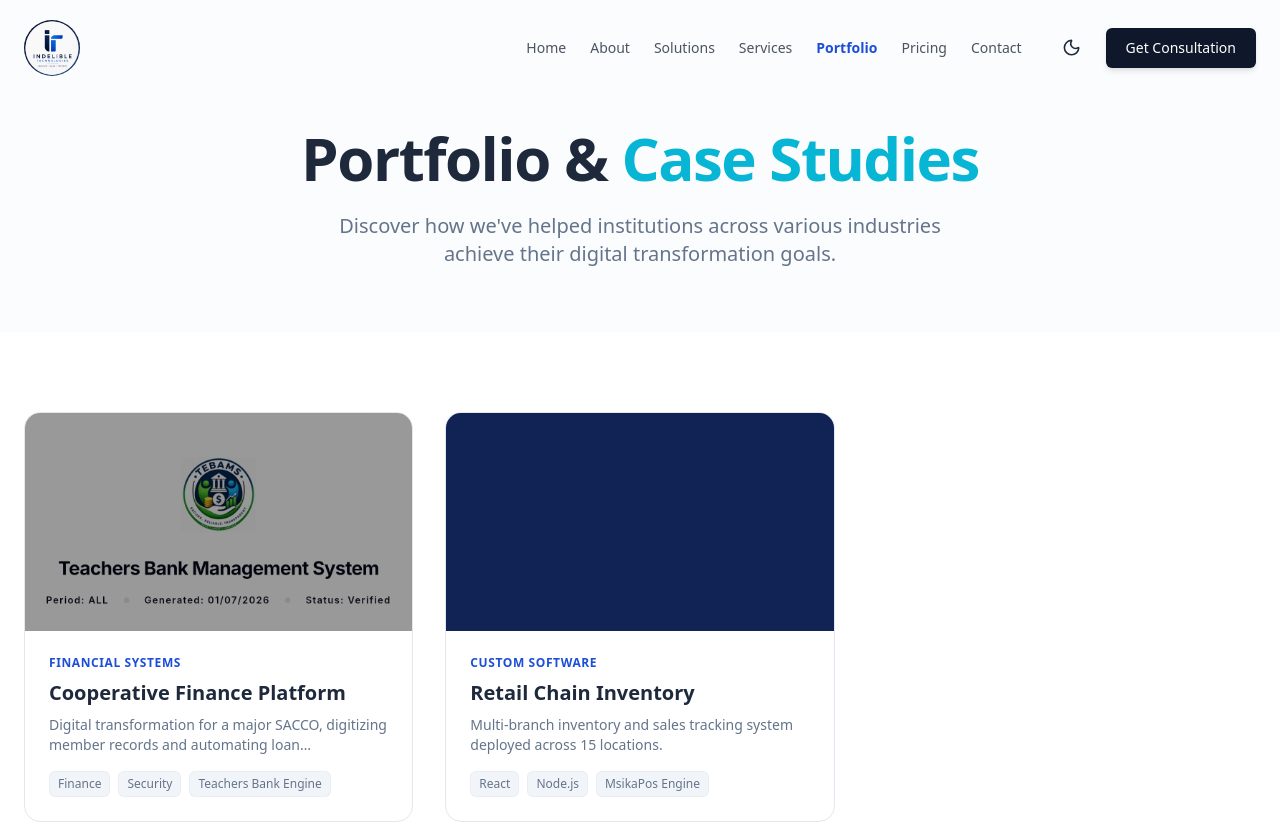
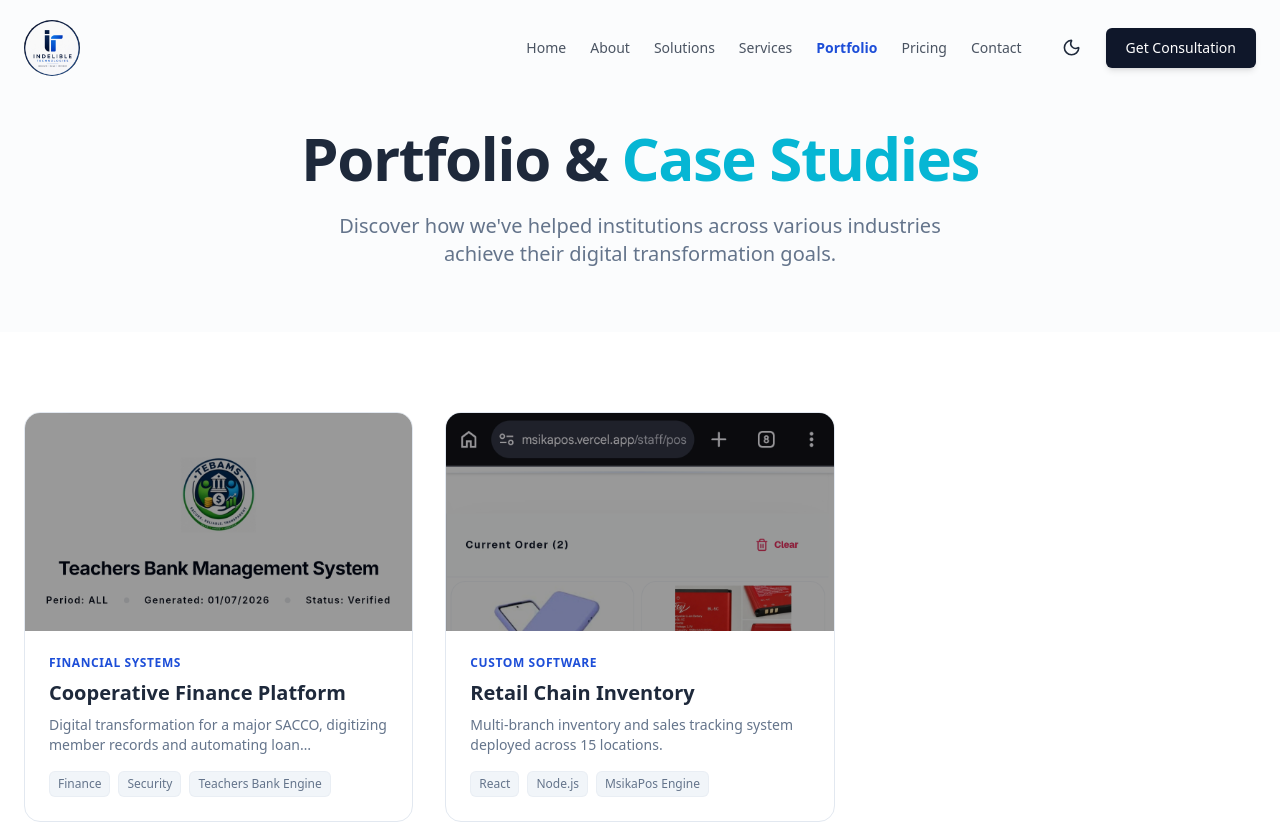
Before and after one commit to Indelible-cpu/MyWebsite, a Next.js app: page /portfolio in a window 1280 px wide. Shown: the top 823 px of the page. Built offline with nearby package versions, Linux system fonts and the light colour scheme.

Commit message:
fix: update MsikaPos portfolio image

```diff
--- a/app/portfolio/page.tsx
+++ b/app/portfolio/page.tsx
@@ -18,7 +18,7 @@ export default function Portfolio() {
       title: "Retail Chain Inventory",
       category: "Custom Software",
       description: "Multi-branch inventory and sales tracking system deployed across 15 locations.",
-      image: "bg-blue-900",
+      image: "/images/msikapos-dashboard.jpg",
       tags: ["React", "Node.js", "MsikaPos Engine"]
     },
 
```
